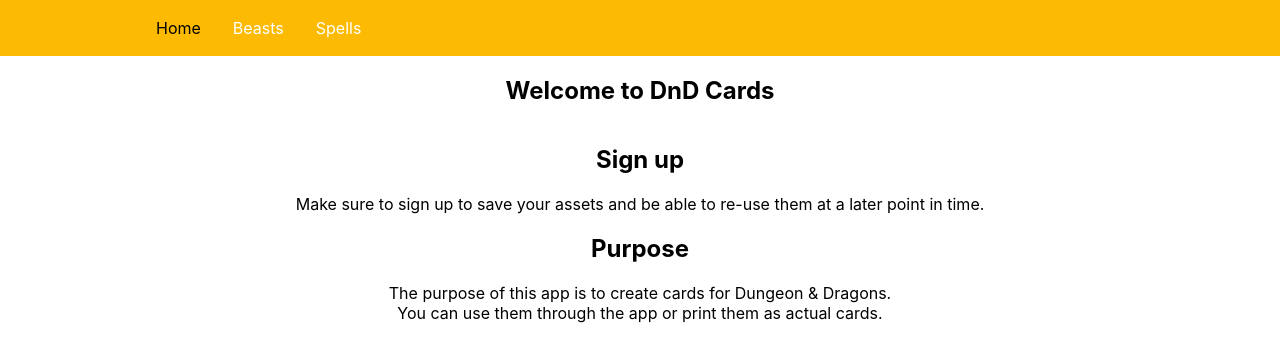
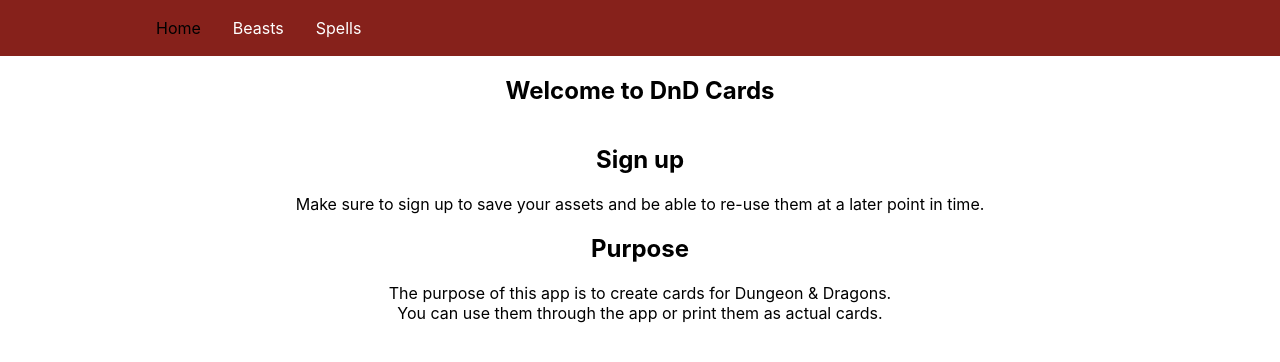
Before and after one commit to narolan/dnd-cards, a React (Create React App) app: page / in a window 1280 px wide. Shown: the top 362 px of the page. Built offline with nearby package versions, Linux system fonts and the light colour scheme.

Commit message:
change navbar color and remove bars

```diff
--- a/src/App.js
+++ b/src/App.js
@@ -11,13 +11,9 @@ import Beasts from "./pages/Beasts";
 import Spells from "./pages/Spells";
 
 function App() {
-
-    const [loggedIn, setLoggedIn] = useState(false);
-
-
   return (
     <Router>
-      <Navbar loggedIn={loggedIn} setLoggedIn={setLoggedIn}/>
+      <Navbar/>
       <Routes>
         <Route
           path="/"
--- a/src/components/Navbar.js
+++ b/src/components/Navbar.js
@@ -2,20 +2,12 @@ import React from "react";
 import {
     Nav,
     NavLink,
-    Bars,
     NavMenu,
 } from "./NavbarElements";
 
-const Navbar = (props) => {
-    const {loggedIn, setLoggedIn} = props;
-
-    const logOut = () => {
-        setLoggedIn(false);
-    }
-
+const Navbar = () => {
     return(
         <Nav>
-            <Bars />
             <NavMenu>
                 <NavLink to="/" >
                     Home
--- a/src/components/NavbarElements.js
+++ b/src/components/NavbarElements.js
@@ -3,7 +3,7 @@ import { NavLink as Link } from "react-router-dom";
 import styled from "styled-components";
 
 export const Nav = styled.nav`
-    background: #fcba03;
+    background: #86211b;
     height: 50px;
     display: flex;
     justify-content: space-between;
```
Also changed, not shown: 1 other file (tests, documents, lock files or other folders).
